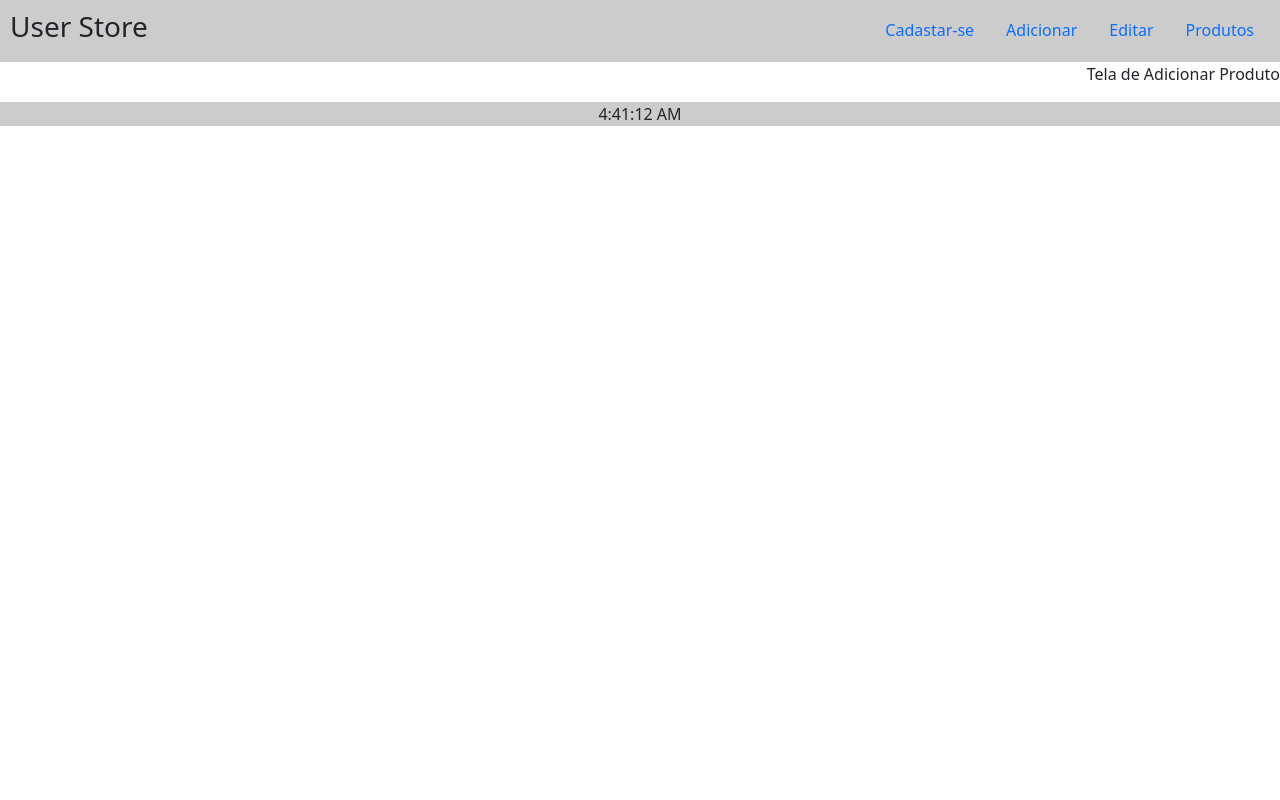
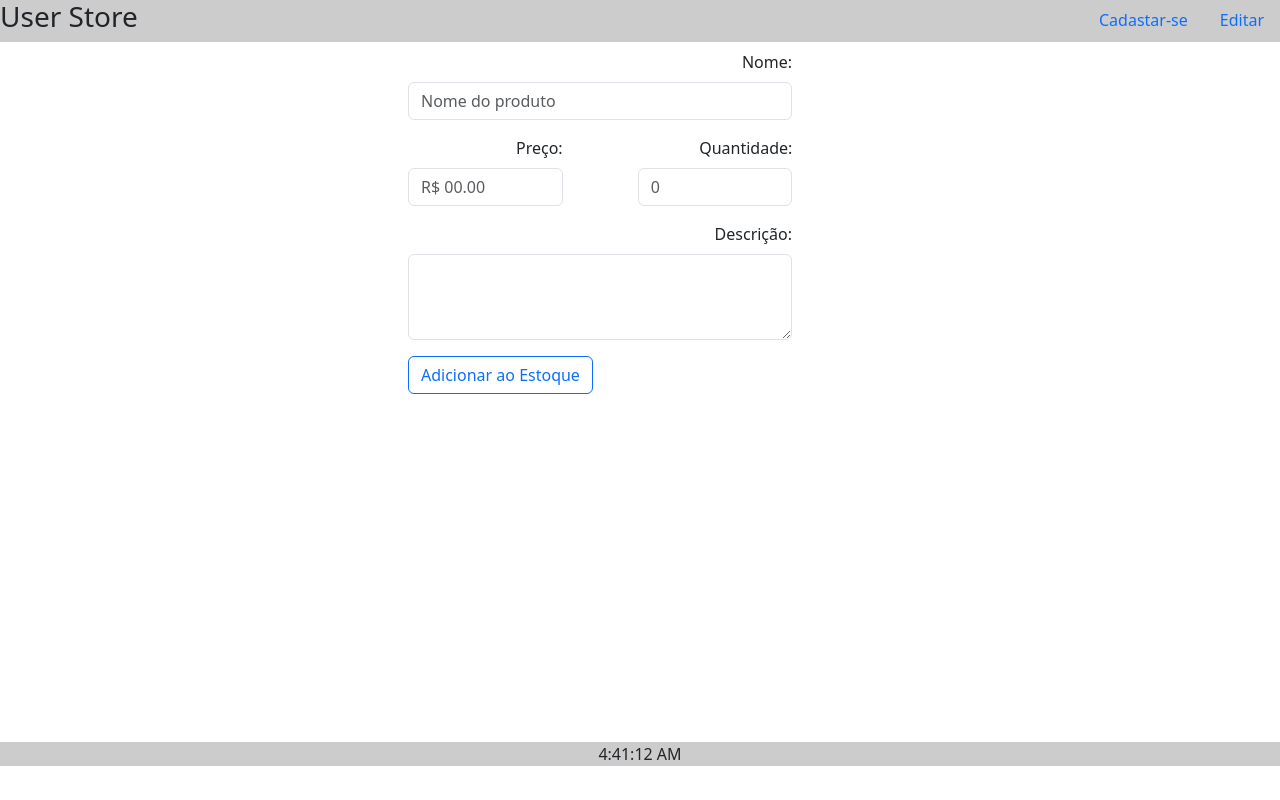
Before and after one commit to luxquinha/User_Store, a React (Create React App) app: page /adicionarProduto in a window 1280 px wide. Built offline with nearby package versions, Linux system fonts and the light colour scheme.

Commit message:
Adicionando conteudos às telas e criando a ligação entre elas pelas rotas

```diff
--- a/src/App.jsx
+++ b/src/App.jsx
@@ -7,7 +7,9 @@ function App() {
   return (
     <div className="App">
       <BarraMenu/>
-      <Outlet/>
+      <div className="conteudo" style={{width: '100vw', height: '87.5vh'}}>
+        <Outlet/>
+      </div>
       <RodaPe/>
     </div>
   );
--- a/src/componentes/BarraMenu.jsx
+++ b/src/componentes/BarraMenu.jsx
@@ -3,20 +3,14 @@ import { Link } from 'react-router-dom'
 
 function BarraMenu(){
     return(
-        <div style={{display: 'flex', justifyContent: 'space-between', padding: '10px', backgroundColor: '#CCC'}}>
+        <div style={{display: 'flex', justifyContent: 'space-between', backgroundColor: '#CCC'}}>
             <h3>User Store</h3>
             <ul className="nav justify-content-end">
                 <li className="nav-item">
                     <Link className="nav-link active" aria-current="page">Cadastar-se</Link>
                 </li>
                 <li className="nav-item">
-                    <Link to={'/adicionarProduto'} className="nav-link active" aria-current="page">Adicionar</Link>
-                </li>
-                <li className="nav-item">
                     <Link to={'/editarProduto'} className="nav-link active" aria-current="page">Editar</Link>
-                </li>
-                <li className="nav-item">
-                    <Link to={'/produtos'} className="nav-link active" aria-current="page">Produtos</Link>
                 </li>
             </ul>
         </div>
--- a/src/estilos/App.css
+++ b/src/estilos/App.css
@@ -1,4 +1,6 @@
 .App {
+  margin: 0;
+  padding: 0;
   width: 100vw;
   text-align: end;
 }
--- a/src/paginas/AdicionarProduto.jsx
+++ b/src/paginas/AdicionarProduto.jsx
@@ -1,7 +1,31 @@
-
+import { Link } from "react-router-dom"
 function AdicionarProduto(){
     return(
-        <p>Tela de Adicionar Produto</p>
+        <div style={{height: '100%' ,display: 'flex', alignItems: 'center', alignItems: 'center', justifyContent: 'center'}}>
+            <form class="row g-3" style={{height: '100%', width: '30rem',display: 'flex', flexDirection: 'column'}}>
+                <div class="col-md-10">
+                    <label for="inputZip" class="form-label">Nome:</label>
+                    <input type="text" class="form-control" id="inputZip" placeholder="Nome do produto" required/>
+                </div>
+                <div style={{display: 'flex', flexDirection: 'row'}}>
+                    <div class="col-md-4" style={{marginRight: '75px'}}>
+                        <label for="inputState" class="form-label">Preço:</label>
+                        <input type="text" class="form-control" id="inputZip" placeholder="R$ 00.00" required/>
+                    </div>
+                    <div class="col-md-4">
+                        <label for="inputState" class="form-label">Quantidade:</label>
+                        <input type="text" class="form-control" id="inputZip" placeholder="0" required/>
+                    </div>
+                </div>
+                <div class="col-md-10">
+                    <label for="inputCity" class="form-label">Descrição:</label>
+                    <textarea name="inputCity" class="form-control" id="inputCity" rows="3"></textarea>
+                </div>
+                <Link to={'/produtos'} style={{textAlign: 'left'}}>
+                    <button type="submit" className="btn btn-outline-primary">Adicionar ao Estoque</button>
+                </Link>
+            </form>
+        </div>
     )
 }
 
--- a/src/paginas/EditarProduto.jsx
+++ b/src/paginas/EditarProduto.jsx
@@ -1,7 +1,32 @@
+import { Link } from "react-router-dom"
 
 function EditarProduto(){
     return(
-        <p>Tela de Editar Produto</p>
+        <div style={{height: '100%' ,display: 'flex', alignItems: 'center', alignItems: 'center', justifyContent: 'center'}}>
+            <form class="row g-3" style={{height: '100%', width: '30rem',display: 'flex', flexDirection: 'column'}}>
+                <div class="col-md-10">
+                    <label for="inputZip" class="form-label">Nome:</label>
+                    <input type="text" class="form-control" id="inputZip" placeholder="Nome do produto" required/>
+                </div>
+                <div style={{display: 'flex', flexDirection: 'row'}}>
+                    <div class="col-md-4" style={{marginRight: '75px'}}>
+                        <label for="inputState" class="form-label">Preço:</label>
+                        <input type="text" class="form-control" id="inputZip" placeholder="R$ 00.00" required/>
+                    </div>
+                    <div class="col-md-4">
+                        <label for="inputState" class="form-label">Quantidade:</label>
+                        <input type="text" class="form-control" id="inputZip" placeholder="0" required/>
+                    </div>
+                </div>
+                <div class="col-md-10">
+                    <label for="inputCity" class="form-label">Descrição:</label>
+                    <textarea name="inputCity" class="form-control" id="inputCity" rows="3"></textarea>
+                </div>
+                <Link to={'/produtos'} style={{textAlign: 'left'}}>
+                    <button type="submit" className="btn btn-outline-primary">Editar Produto</button>
+                </Link>
+            </form>
+        </div>
     )
 }
 
--- a/src/paginas/Login.jsx
+++ b/src/paginas/Login.jsx
@@ -1,7 +1,23 @@
+import 'bootstrap/dist/css/bootstrap.min.css'
+import { Link } from 'react-router-dom'
 
 function Login(){
     return(
-        <p>Tela de login</p>
+        <div style={{height: '100%',display: 'flex', alignItems: 'center', justifyContent: 'center'}}>
+            <form style={{width: '30rem', height: '20rem', display:'flex', flexDirection: 'column' ,alignItems: 'center', justifyContent: 'center'}}>
+                <div className="mb-3 col-md-6">
+                    <label for="exampleInputEmail1" className="form-label">Email address</label>
+                    <input type="email" className="form-control" id="exampleInputEmail1" aria-describedby="emailHelp" required/>
+                </div>
+                <div className="mb-3 col-md-6">
+                    <label for="exampleInputPassword1" className="form-label">Password</label>
+                    <input type="password" className="form-control" id="exampleInputPassword1" required/>
+                </div>
+                <Link to={'/produtos'}>
+                    <button type="submit" className="btn btn-outline-primary">Entrar</button>
+                </Link>
+            </form>
+        </div>
     )
 }
 
--- a/src/paginas/Produtos.jsx
+++ b/src/paginas/Produtos.jsx
@@ -1,16 +1,19 @@
 import 'bootstrap/dist/css/bootstrap.min.css'
+import { Link } from 'react-router-dom'
 
 function Produtos(){
     return(
-        <div>
-            <button type="button" class="btn btn-outline-info" style={{margin: '10px 10px'}}>+ Adicionar Produto</button>
+        <div style={{textAlign: 'center'}}>
+            <Link to={'/adicionarProduto'}>
+                <button type="button" class="btn btn-outline-info" style={{margin: '10px 10px', textAlign: 'right'}}>+ Adicionar Produto</button>
+            </Link>
             <table className="table table-striped">
                 <thead>
                     <tr>
                     <th scope="col">Produto</th>
                     <th scope="col">Preço</th>
+                    <th scope="col">Quantidade</th>
                     <th scope="col">Descrição</th>
-                    <th scope="col">Quantidade</th>
                     </tr>
                 </thead>
                 <tbody>
```
